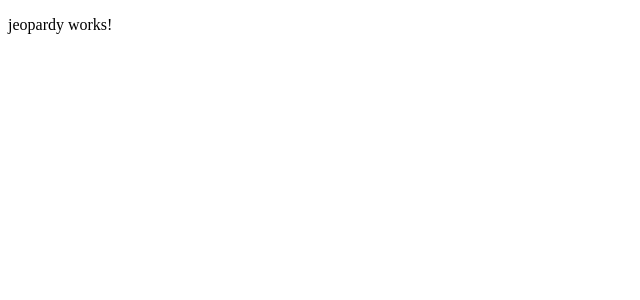
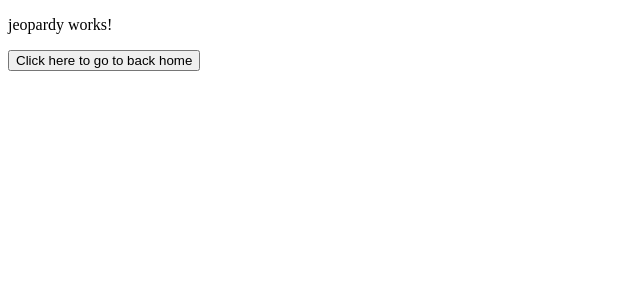
Before and after one commit to lightbulb-lms/angular-app-example, an Angular app: page /jeopardy in a window 1280 px wide. Shown: the top 300 px of the page, without its empty margins (0-640 px from the left). Built offline with nearby package versions, Linux system fonts and the light colour scheme.

Commit message:
Add router links from one page to another

```diff
--- a/src/app/components/home-page/home-page.component.html
+++ b/src/app/components/home-page/home-page.component.html
@@ -1,4 +1,6 @@
 <div *ngIf="jokeOfTheDay">
   <p>Part 1:{{jokeOfTheDay.setup}}</p>
   <p>Part 2:{{jokeOfTheDay.delivery}}</p>
+
+  <button routerLink="jeopardy">Click here to go to Jeopardy</button>
 </div>
--- a/src/app/components/jeopardy/jeopardy.component.html
+++ b/src/app/components/jeopardy/jeopardy.component.html
@@ -1 +1,2 @@
 <p>jeopardy works!</p>
+<button routerLink="">Click here to go to back home</button>
```
